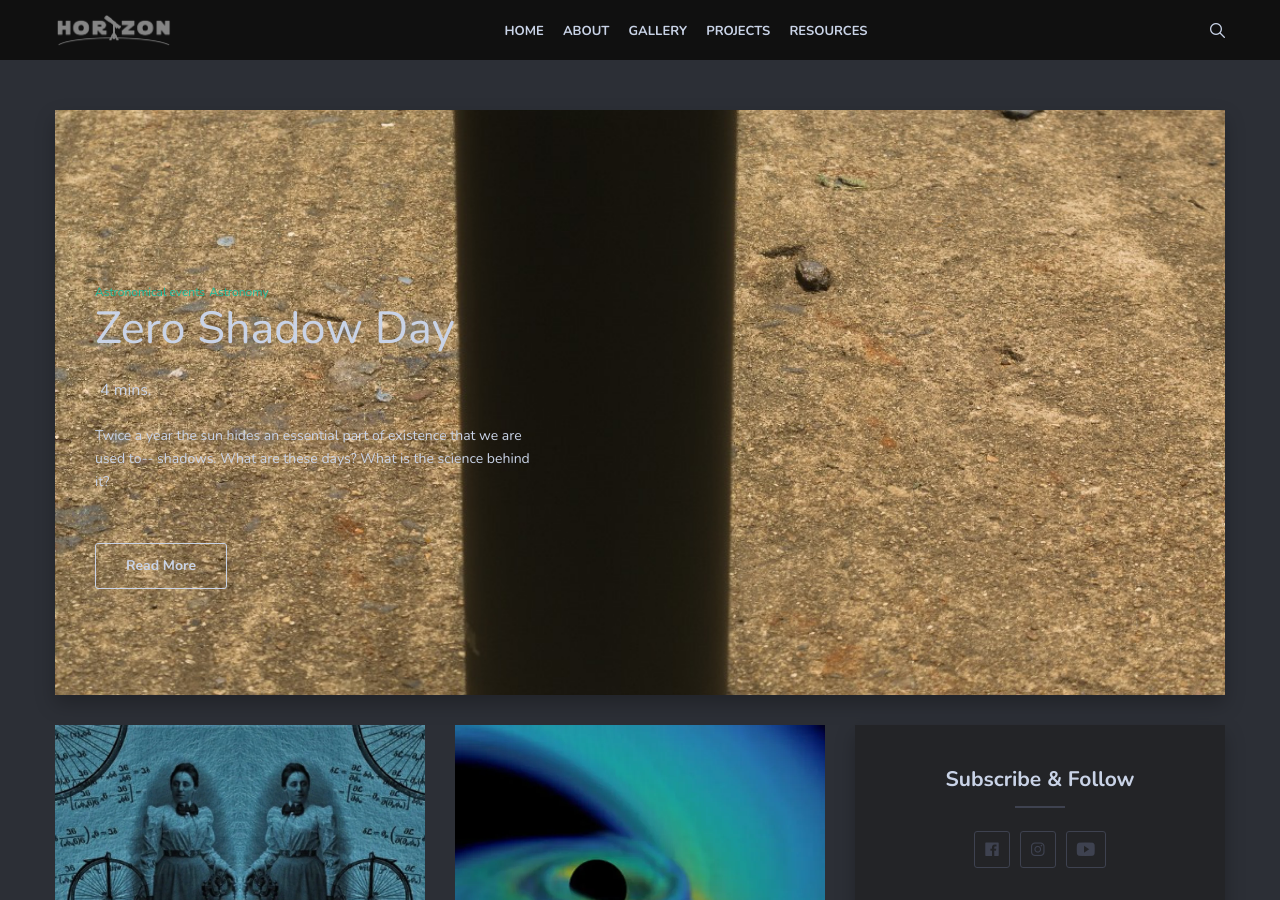
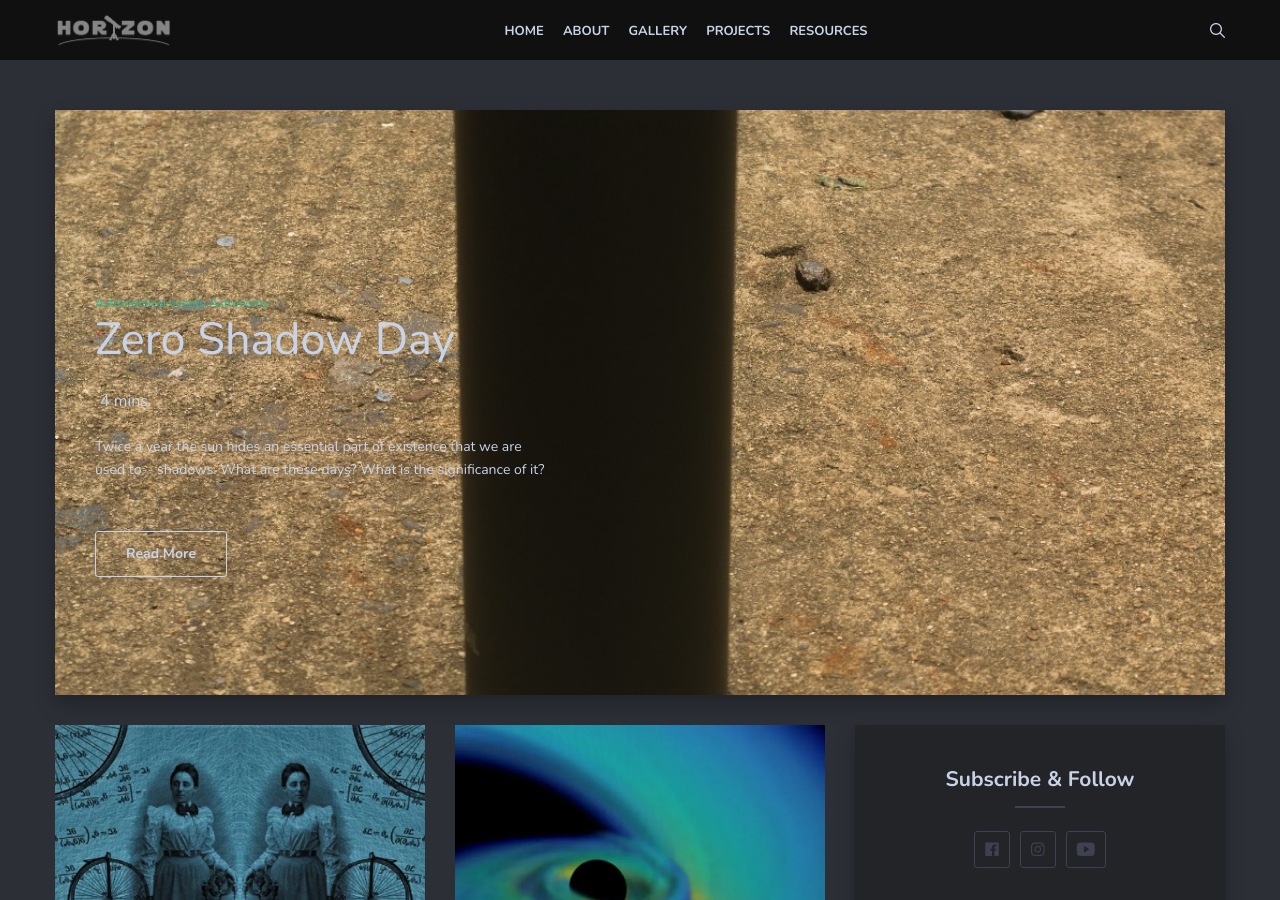
Before and after one commit to HorizonIITM/HorizonIITM.github.io, a Jekyll site: the page built from index.html, in a window 1280 px wide and 900 px high. Built offline with Jekyll 4.4.1, drawn with Linux system fonts in a browser that asks for light colours; nearby versions of some CDN libraries; the list of posts is cut into pages by our own code.

Commit message:
Update 2023-08-18-zeroshadow.md

```diff
--- a/_posts/2023-08-18-zeroshadow.md
+++ b/_posts/2023-08-18-zeroshadow.md
@@ -4,7 +4,7 @@ title: Zero Shadow Day
 date: 2023-08-18 18:00:00 +0000
 image: 13-0.webp
 tags: [Astronomical events, Astronomy]
-description: Twice a year the sun hides an essential part of existence that we are used to-- shadows. What are these days? What is the science behind it?
+description: Twice a year the sun hides an essential part of existence that we are used to-- shadows. What are these days? What is the significance of it?
 author: Mansha Kochar
 ---
 
```
